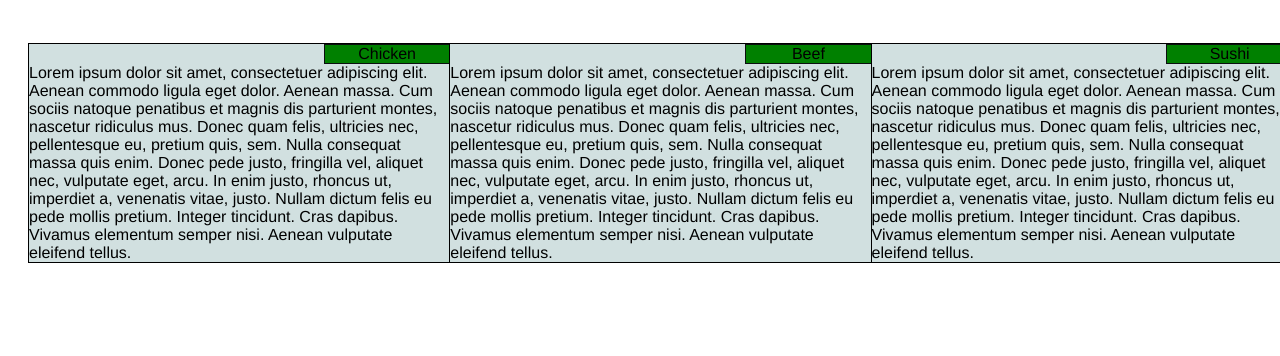
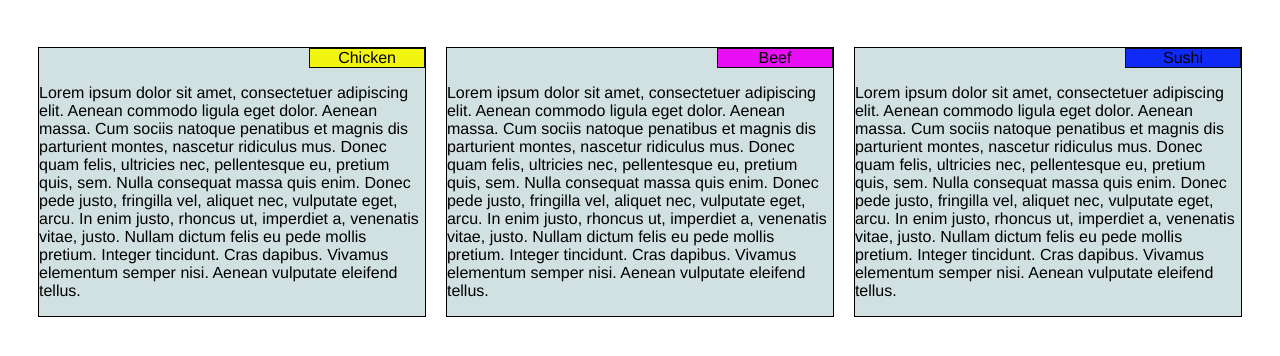
Before and after one commit to nanditha11/HTML_mod2_solution, a plain HTML site: page index.html in a window 1280 px wide. Shown: the part 62-418 px from the top of the page. Drawn offline with Linux system fonts and the light colour scheme.

Commit message:
Space updates
Updated spaces between elements

```diff
--- a/css/module2_style.css
+++ b/css/module2_style.css
@@ -3,7 +3,7 @@
 /********** Base styles **********/
 * {
   box-sizing: border-box;
-  margin:auto;}
+ }
 
 h1 {
   margin-bottom: 30px;
@@ -12,39 +12,62 @@ h1 {
   text-align:center;
 }
 
-p {
-  border: 1px solid black;
-  background-color: #d1e0e0;
-  width: 100%;
-  height: 100%;
+#col1,#col2,#col3 {
+  padding-right:0%;
+  position: relative;
+
+}
+
+section {
   position:relative;
   font-family: Helvetica;
   color: black;
+  margin : 10px 10px 10px 10px;
+  border: 1px solid black;
+  background-color: #d1e0e0;
+  box-sizing:border-box;
+  padding-left%;
+  padding-right:0%;
+  display:inline-block;
+
+}
+p{
   float:left;
   clear:both;
-  margin-left:20px;
-  margin-right:20px;
-    }
-span1, span2, span3{
+  display:inline;
+  margin-top:1em;
+}
+div1, div2, div3{
   float:right;
+  margin-top: 0%;
   border: 1px solid black;
   width:30%;
   text-align:center;
-  background-color: green;
-  margin-left:90%;
   border-color: #0a0f0f;
   box-sizing: border-box;
+  padding-right:0%;
+}
+.yellow{
+  background-color: #F2F50F;
+}
+.pink{
+  background-color: #E80FF5;
+}
+.blue{
+  background-color: #0F2AF5;
 }
 /* Simple Responsive Framework. */
 .row {
-  width: 100%;
+  width: max-width;
+  height:auto;
+  padding:10px ;
+  margin:20px 10px 20px 10px;
 }
 
 /********** Large devices only **********/
 @media (min-width: 992px) {
   .col-lg-1, .col-lg-2, .col-lg-3, .col-lg-4, .col-lg-5, .col-lg-6, .col-lg-7, .col-lg-8, .col-lg-9, .col-lg-10, .col-lg-11, .col-lg-12 {
     float: left;
-
   }
   .col-lg-1 {
     width: 8.33%;
--- a/index.html
+++ b/index.html
@@ -11,22 +11,23 @@
 <h1>Our Menu</h1>
 
 <div class="row">
-  <div class="col-lg-4 col-md-6 col-xs-12">
-  	<p>
-  		<span1>Chicken</span1>  	Lorem ipsum dolor sit amet, consectetuer adipiscing elit. Aenean commodo ligula eget dolor. Aenean massa. Cum sociis natoque penatibus et magnis dis parturient montes, nascetur ridiculus mus. Donec quam felis, ultricies nec, pellentesque eu, pretium quis, sem. Nulla consequat massa quis enim. Donec pede justo, fringilla vel, aliquet nec, vulputate eget, arcu. In enim justo, rhoncus ut, imperdiet a, venenatis vitae, justo. Nullam dictum felis eu pede mollis pretium. Integer tincidunt. Cras dapibus. Vivamus elementum semper nisi. Aenean vulputate eleifend tellus.
-  	</p>
+  <div id="col1" class="col-lg-4 col-md-6 col-xs-12">
+  	<section>
+  		<div1 class="yellow">Chicken</div1>
+  		<p>Lorem ipsum dolor sit amet, consectetuer adipiscing elit. Aenean commodo ligula eget dolor. Aenean massa. Cum sociis natoque penatibus et magnis dis parturient montes, nascetur ridiculus mus. Donec quam felis, ultricies nec, pellentesque eu, pretium quis, sem. Nulla consequat massa quis enim. Donec pede justo, fringilla vel, aliquet nec, vulputate eget, arcu. In enim justo, rhoncus ut, imperdiet a, venenatis vitae, justo. Nullam dictum felis eu pede mollis pretium. Integer tincidunt. Cras dapibus. Vivamus elementum semper nisi. Aenean vulputate eleifend tellus.</p>
+  	</section>
   </div>
-  <div class="col-lg-4 col-md-6 col-xs-12">
-  	<p>
-  		<span2>Beef</span2>
-  		Lorem ipsum dolor sit amet, consectetuer adipiscing elit. Aenean commodo ligula eget dolor. Aenean massa. Cum sociis natoque penatibus et magnis dis parturient montes, nascetur ridiculus mus. Donec quam felis, ultricies nec, pellentesque eu, pretium quis, sem. Nulla consequat massa quis enim. Donec pede justo, fringilla vel, aliquet nec, vulputate eget, arcu. In enim justo, rhoncus ut, imperdiet a, venenatis vitae, justo. Nullam dictum felis eu pede mollis pretium. Integer tincidunt. Cras dapibus. Vivamus elementum semper nisi. Aenean vulputate eleifend tellus.
-  	</p>
+  <div id="col2" class="col-lg-4 col-md-6 col-xs-12">
+  	<section>
+  		<div2 class="pink">Beef</div2>
+  		<p>Lorem ipsum dolor sit amet, consectetuer adipiscing elit. Aenean commodo ligula eget dolor. Aenean massa. Cum sociis natoque penatibus et magnis dis parturient montes, nascetur ridiculus mus. Donec quam felis, ultricies nec, pellentesque eu, pretium quis, sem. Nulla consequat massa quis enim. Donec pede justo, fringilla vel, aliquet nec, vulputate eget, arcu. In enim justo, rhoncus ut, imperdiet a, venenatis vitae, justo. Nullam dictum felis eu pede mollis pretium. Integer tincidunt. Cras dapibus. Vivamus elementum semper nisi. Aenean vulputate eleifend tellus.</p>
+  	</section>
   </div>
-  <div class="col-lg-4 col-md-12 col-xs-12">
-  	<p>
-  		<span3>Sushi</span3>
-  	  	Lorem ipsum dolor sit amet, consectetuer adipiscing elit. Aenean commodo ligula eget dolor. Aenean massa. Cum sociis natoque penatibus et magnis dis parturient montes, nascetur ridiculus mus. Donec quam felis, ultricies nec, pellentesque eu, pretium quis, sem. Nulla consequat massa quis enim. Donec pede justo, fringilla vel, aliquet nec, vulputate eget, arcu. In enim justo, rhoncus ut, imperdiet a, venenatis vitae, justo. Nullam dictum felis eu pede mollis pretium. Integer tincidunt. Cras dapibus. Vivamus elementum semper nisi. Aenean vulputate eleifend tellus.
-  	  </p>
+  <div id="col3" class="col-lg-4 col-md-12 col-xs-12">
+  	<section>
+  		<div3 class="blue">Sushi</div3>
+  	  	<p>Lorem ipsum dolor sit amet, consectetuer adipiscing elit. Aenean commodo ligula eget dolor. Aenean massa. Cum sociis natoque penatibus et magnis dis parturient montes, nascetur ridiculus mus. Donec quam felis, ultricies nec, pellentesque eu, pretium quis, sem. Nulla consequat massa quis enim. Donec pede justo, fringilla vel, aliquet nec, vulputate eget, arcu. In enim justo, rhoncus ut, imperdiet a, venenatis vitae, justo. Nullam dictum felis eu pede mollis pretium. Integer tincidunt. Cras dapibus. Vivamus elementum semper nisi. Aenean vulputate eleifend tellus.</p>
+  	  </section>
   </div>
 </div>
 
```
